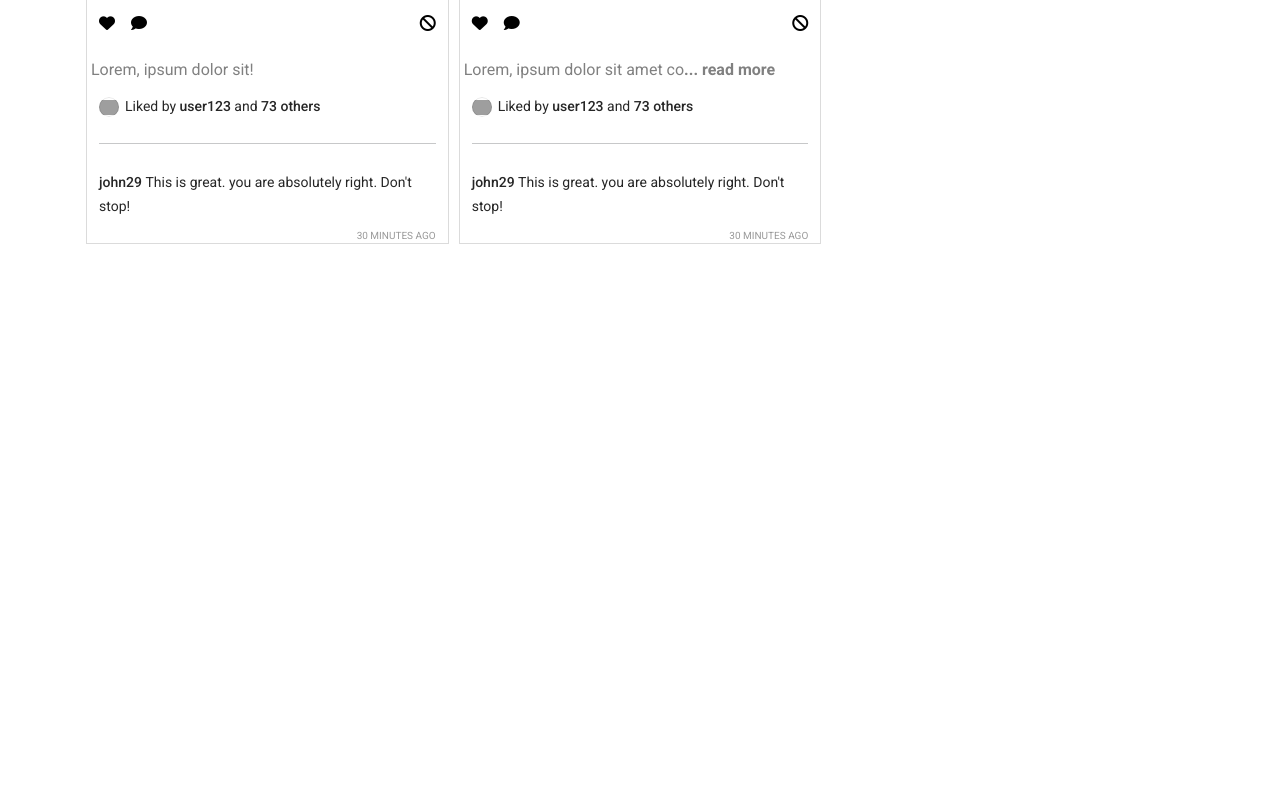
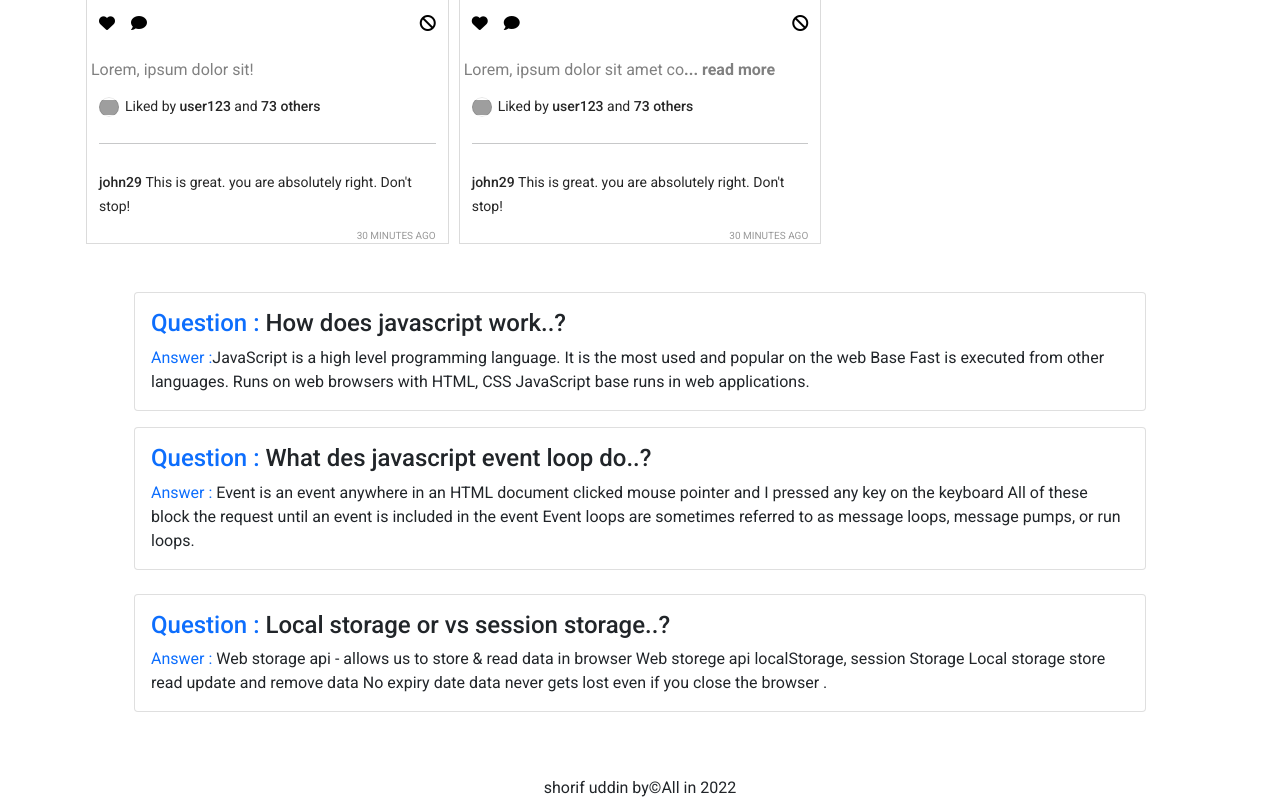
Before and after one commit to shorifuddin2/Insta-Sohor, a plain HTML site: page index.html in a window 1280 px wide. Shown: the part 1288-2088 px from the top of the page. Before the commit the page ends 1548 px from the top, so only its background shows below. Drawn offline with nearby package versions, Linux system fonts and the light colour scheme; grey boxes are pictures that could not be loaded.

Commit message:
quetion section updete

```diff
--- a/index.html
+++ b/index.html
@@ -76,8 +76,46 @@
             <div id="reported">
                 <h1>Reported posts</h1>
             </div>
+
+            <section class="m-5">
+                <div class="">
+                    <div class="card mb-3">
+                        <div class="card-body">
+                          <h4 class="card-title"><span class="text-primary">Question :</span> How does javascript work..?</h4>
+                          <p class="card-text"><span class="text-primary">Answer :</span>JavaScript is a high level programming language.
+                            It is the most used and popular on the web
+
+                            Base Fast is executed from other languages.
+                            Runs on web browsers with HTML, CSS
+
+                            JavaScript base runs in web applications.</p>
+                        </div>
+                      </div>
+
+                        <div class="card mb-4">
+                            <div class="card-body">
+                            <h4 class="card-title"><span class="text-primary">Question :</span> What des javascript event loop do..?</h4>
+                            <p class="card-text"><span class="text-primary">Answer :</span> Event is an event anywhere in an HTML document clicked mouse pointer and
+                                I pressed any key on the keyboard
+                                 All of these block the request until an event is included in the event
+                                 Event loops are sometimes referred to as message loops, message pumps, or run loops.</p>
+                            </div>
+                        </div>
+                      <div class="card">
+                        <div class="card-body">
+                          <h4 class="card-title"><span class="text-primary">Question :</span> Local storage or vs session storage..?</h4>
+                          <p class="card-text"><span class="text-primary">Answer :</span> Web storage api - allows us to store & read data in browser
+                            Web storege api localStorage, session Storage
+                            Local storage store read update and remove data
+                            No expiry date data never gets lost even if you close the browser
+                            .</p>
+                        </div>
+                      </div>
+                </div>
+            </section>
         </main>
-        <footer></footer>
+
+        <footer class="text-center">shorif uddin by&copy;All in 2022</footer>
 
         <!-- add javascript  file  -->
         <script src="./js/app.js"></script>
```
